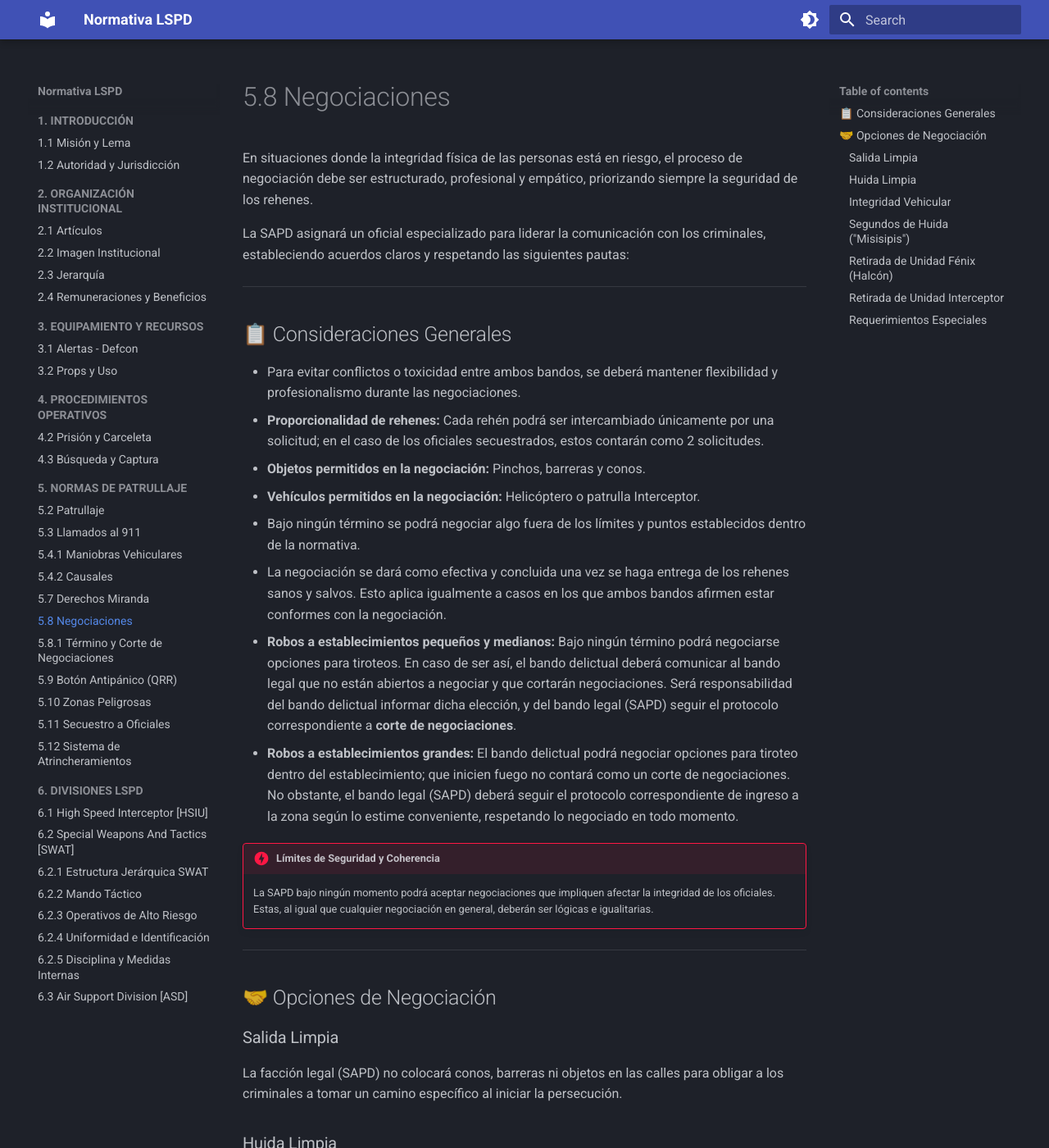
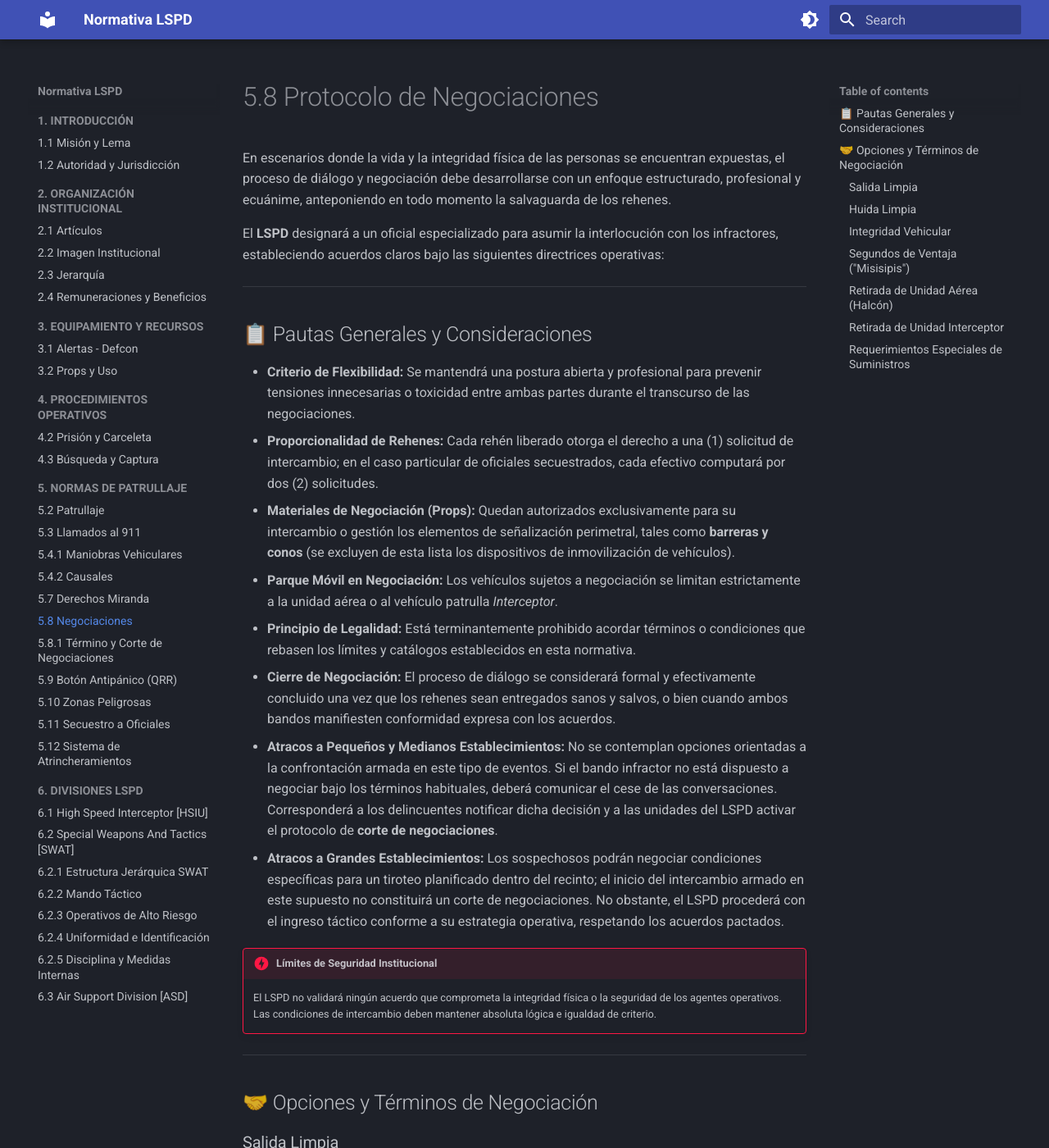
Before and after one commit to normativa-lspd-infinity-rp/Normativa-LSPD, an MkDocs documentation site: the page built from docs/patrullaje/negociaciones.md, in a window 1280 px wide and 1400 px high. Shown: the whole window at 82% size. Built offline with MkDocs 1.6.1 and Material for MkDocs 9.7.7, drawn with Linux system fonts in a browser that asks for light colours; some of the changed text lies outside the part shown.

Commit message:
Update negociaciones.md

```diff
--- a/docs/patrullaje/negociaciones.md
+++ b/docs/patrullaje/negociaciones.md
@@ -1,69 +1,69 @@
-# 5.8 Negociaciones
+# 5.8 Protocolo de Negociaciones
 
-En situaciones donde la integridad física de las personas está en riesgo, el proceso de negociación debe ser estructurado, profesional y empático, priorizando siempre la seguridad de los rehenes.
+En escenarios donde la vida y la integridad física de las personas se encuentran expuestas, el proceso de diálogo y negociación debe desarrollarse con un enfoque estructurado, profesional y ecuánime, anteponiendo en todo momento la salvaguarda de los rehenes.
 
-La SAPD asignará un oficial especializado para liderar la comunicación con los criminales, estableciendo acuerdos claros y respetando las siguientes pautas:
+El **LSPD** designará a un oficial especializado para asumir la interlocución con los infractores, estableciendo acuerdos claros bajo las siguientes directrices operativas:
 
 ---
 
-## 📋 Consideraciones Generales
+## 📋 Pautas Generales y Consideraciones
 
-* Para evitar conflictos o toxicidad entre ambos bandos, se deberá mantener flexibilidad y profesionalismo durante las negociaciones.
-* **Proporcionalidad de rehenes:** Cada rehén podrá ser intercambiado únicamente por una solicitud; en el caso de los oficiales secuestrados, estos contarán como 2 solicitudes.
-* **Objetos permitidos en la negociación:** Pinchos, barreras y conos.
-* **Vehículos permitidos en la negociación:** Helicóptero o patrulla Interceptor.
-* Bajo ningún término se podrá negociar algo fuera de los límites y puntos establecidos dentro de la normativa.
-* La negociación se dará como efectiva y concluida una vez se haga entrega de los rehenes sanos y salvos. Esto aplica igualmente a casos en los que ambos bandos afirmen estar conformes con la negociación.
-* **Robos a establecimientos pequeños y medianos:** Bajo ningún término podrá negociarse opciones para tiroteos. En caso de ser así, el bando delictual deberá comunicar al bando legal que no están abiertos a negociar y que cortarán negociaciones. Será responsabilidad del bando delictual informar dicha elección, y del bando legal (SAPD) seguir el protocolo correspondiente a **corte de negociaciones**.
-* **Robos a establecimientos grandes:** El bando delictual podrá negociar opciones para tiroteo dentro del establecimiento; que inicien fuego no contará como un corte de negociaciones. No obstante, el bando legal (SAPD) deberá seguir el protocolo correspondiente de ingreso a la zona según lo estime conveniente, respetando lo negociado en todo momento.
+* **Criterio de Flexibilidad:** Se mantendrá una postura abierta y profesional para prevenir tensiones innecesarias o toxicidad entre ambas partes durante el transcurso de las negociaciones.
+* **Proporcionalidad de Rehenes:** Cada rehén liberado otorga el derecho a una (1) solicitud de intercambio; en el caso particular de oficiales secuestrados, cada efectivo computará por dos (2) solicitudes.
+* **Materiales de Negociación (Props):** Quedan autorizados exclusivamente para su intercambio o gestión los elementos de señalización perimetral, tales como **barreras y conos** (se excluyen de esta lista los dispositivos de inmovilización de vehículos).
+* **Parque Móvil en Negociación:** Los vehículos sujetos a negociación se limitan estrictamente a la unidad aérea o al vehículo patrulla *Interceptor*.
+* **Principio de Legalidad:** Está terminantemente prohibido acordar términos o condiciones que rebasen los límites y catálogos establecidos en esta normativa.
+* **Cierre de Negociación:** El proceso de diálogo se considerará formal y efectivamente concluido una vez que los rehenes sean entregados sanos y salvos, o bien cuando ambos bandos manifiesten conformidad expresa con los acuerdos.
+* **Atracos a Pequeños y Medianos Establecimientos:** No se contemplan opciones orientadas a la confrontación armada en este tipo de eventos. Si el bando infractor no está dispuesto a negociar bajo los términos habituales, deberá comunicar el cese de las conversaciones. Corresponderá a los delincuentes notificar dicha decisión y a las unidades del LSPD activar el protocolo de **corte de negociaciones**.
+* **Atracos a Grandes Establecimientos:** Los sospechosos podrán negociar condiciones específicas para un tiroteo planificado dentro del recinto; el inicio del intercambio armado en este supuesto no constituirá un corte de negociaciones. No obstante, el LSPD procederá con el ingreso táctico conforme a su estrategia operativa, respetando los acuerdos pactados.
 
-!!! danger "Límites de Seguridad y Coherencia"
-    La SAPD bajo ningún momento podrá aceptar negociaciones que impliquen afectar la integridad de los oficiales. Estas, al igual que cualquier negociación en general, deberán ser lógicas e igualitarias.
+!!! danger "Límites de Seguridad Institucional"
+    El LSPD no validará ningún acuerdo que comprometa la integridad física o la seguridad de los agentes operativos. Las condiciones de intercambio deben mantener absoluta lógica e igualdad de criterio.
 
 ---
 
-## 🤝 Opciones de Negociación
+## 🤝 Opciones y Términos de Negociación
 
 ### Salida Limpia
-La facción legal (SAPD) no colocará conos, barreras ni objetos en las calles para obligar a los criminales a tomar un camino específico al iniciar la persecución.
+La facción policial se compromete a no desplegar conos, barreras u obstáculos físicos en la calzada con la intención de canalizar o restringir la ruta inicial de huida de los sospechosos al arrancar la persecución.
 
 ### Huida Limpia
-Al finalizar las negociaciones, la SAPD no podrá realizar maniobras vehiculares a los automóviles sospechosos hasta que estos rompan alguna causal o los términos negociados.
+Al término de las negociaciones, las unidades del LSPD se abstendrán de ejecutar maniobras de persecución activa sobre los vehículos sospechosos, a menos que estos infrinjan alguna causal de peligro o incumplan los términos acordados.
 
-!!! danger "Sin Negociación de Huida Limpia"
-    Si los criminales **NO** negocian huida limpia, la policía podrá emplear únicamente:
-    * **Código PIT:** Colisión controlada en la parte trasera del vehículo sospechoso para hacerle perder el control *(Nota: Recordar que el PIT general se encuentra prohibido por desync, por lo que se ajustará a las directivas vigentes de maniobras o restricciones acordadas)*.
-    * **Código 100:** Colocación de barreras o cierres de vía (tapones) para detener el vehículo o bloquear el acceso a callejones y zonas de riesgo (puede realizarse igualmente con las patrullas).
+!!! danger "Ausencia de Negociación de Huida Limpia"
+    Si los infractores **no** pactan una huida limpia, las fuerzas del orden podrán emplear:
+    * **Código 100:** Posicionamiento táctico de patrullas o cierres perimetrales para interrumpir el avance del vehículo y bloquear accesos a zonas críticas o callejones.
+    * *(Nota: Se recuerda que el uso de la maniobra de impacto lateral o PIT se encuentra prohibido por problemas de sincronización, por lo que cualquier acción de detención vehicular se ajustará estrictamente a los bloqueos estipulados).*
 
-> **Nota:** Bajo ningún motivo se podrá activar la Clave ROBERT hasta que los criminales rompan causales o pongan en peligro directo a civiles, policías o vehículos.
+> **Nota:** Bajo ninguna circunstancia se podrá autorizar el uso de la Clave Robert a menos que los sospechosos rompan causales o expongan directamente la vida de civiles, policías o terceros.
 
-!!! danger "Lapso de Protección"
-    El bando criminal tendrá un lapso de **5 minutos de protección**, donde la SAPD no podrá realizar ningún tipo de maniobra vehicular que afecte la persecución. En caso de que el bando criminal rompa algún tipo de causal, esta regla quedará nula de inmediato.
+!!! danger "Margen de Protección Temporal"
+    El bando infractor dispondrá de un lapso de **5 minutos de protección**, durante el cual el LSPD no podrá realizar maniobras vehiculares obstructivas sobre la persecución. Si los sospechosos incurren en la violación de alguna causal, este periodo quedará anulado de inmediato.
 
 ### Integridad Vehicular
-Si los criminales negocian la integridad vehicular, la SAPD no podrá limitar los vehículos criminales bajo ningún término.
+Si se pacta la integridad vehicular, el LSPD no aplicará restricciones de rendimiento a los automóviles de la fuga.
 
-!!! danger "Sin Negociación de Integridad Vehicular"
-    En caso de que el bando criminal **NO** solicite o negocie la integridad vehicular, la SAPD tendrá total libertad de limitar el vehículo si así lo desea, estableciendo un **límite mínimo de 190 km/h**, el cual podrá negociarse o no a elección del oficial a cargo de la negociación principal.
+!!! danger "Inexistencia de Acuerdo de Integridad Vehicular"
+    De no solicitarse esta opción, el LSPD conservará la potestad absoluta de limitar el vehículo sospechoso, estableciendo un **tope mínimo de velocidad de 190 km/h**, sujeto o no a negociación por parte del oficial al mando del operativo.
 
-!!! warning "Exceso de Velocidad Limítrofe"
-    En caso de que se limite el vehículo y los criminales superen el límite de kilometraje establecido durante la negociación, será motivo **1/1 para corte de negociaciones**, y la LSPD podrá pichar ruedas de manera inmediata, siempre teniendo en cuenta la lógica de la situación.
+!!! warning "Exceso de Velocidad Pactada"
+    Si el vehículo se encuentra limitado por acuerdo y los sospechosos rebasan el kilometraje máximo establecido durante la negociación, se considerará una falta equivalente a **1/1 para el corte de negociaciones**, quedando el LSPD facultado para pinchar neumáticos de manera inmediata conforme a la lógica de la situación.
 
-### Segundos de Huida ("Misisipis")
-Los criminales podrán solicitar tiempo adicional para huir, de uno a tres segundos. Estos segundos no serán a elección de ninguno de los dos bandos; deberán ser roleados mediante `/dados` lanzados por el oficial negociador, determinando el tiempo según el resultado:
-* **1 a 4:** 1 segundo.
-* **5 a 8:** 2 segundos.
-* **9 a 12:** 3 segundos.
+### Segundos de Ventaja ("Misisipis")
+Los sospechosos podrán solicitar un tiempo adicional de ventaja en la arrancada, oscilando entre uno y tres segundos. Este margen no quedará a discreción de las partes, debiendo resolverse mediante el lanzamiento de dados virtuales (`/dados`) operados por el oficial negociador:
+* **1 a 4:** 1 segundo de ventaja.
+* **5 a 8:** 2 segundos de ventaja.
+* **9 a 12:** 3 segundos de ventaja.
 
-### Retirada de Unidad Fénix (Halcón)
-Negociación para que la unidad aérea se retire de la zona o persecución **hasta que se rompan causales**.
+### Retirada de Unidad Aérea (Halcón)
+Petición formal para que el helicóptero policial se repliegue del área de operaciones y cese el seguimiento **hasta que se produzca la ruptura de causales**.
 
 ### Retirada de Unidad Interceptor
-Negociación para que la unidad Interceptor se retire del lugar o persecución **hasta que se rompan causales**.
+Petición formal para que la unidad especializada *Interceptor* se retire del despliegue de persecución **hasta que se incurra en ruptura de causales**.
 
-### Requerimientos Especiales
-Los criminales pueden solicitar insumos básicos (chalecos, municiones, alimentos) a cambio de rehenes, siempre que sean peticiones claras y no comprometan la seguridad.
+### Requerimientos Especiales de Suministros
+Los infractores pueden demandar recursos logísticos básicos (como blindaje corporal, munición o víveres) a cambio de la liberación de rehenes, siempre que sean peticiones razonables que no pongan en riesgo la seguridad operativa.
 
-!!! danger "Autorización Previa y Coherencia"
-    * El oficial negociador debe **solicitar autorización previa al mando a cargo** antes de aceptar o rechazar cualquier requerimiento especial.
-    * La SAPD podrá establecer condiciones para aceptar la negociación con el fin de equilibrar la situación, siempre que estas tengan coherencia y lógica operativa.
+!!! danger "Autorización y Criterio de Coherencia"
+    * El oficial negociador tiene la obligación de **consultar y obtener la autorización previa del mando a cargo** antes de aceptar o rechazar cualquier requerimiento especial.
+    * El LSPD podrá imponer contraofertas o condiciones para equilibrar el acuerdo, priorizando siempre la coherencia y la lógica táctica del procedimiento.
```
